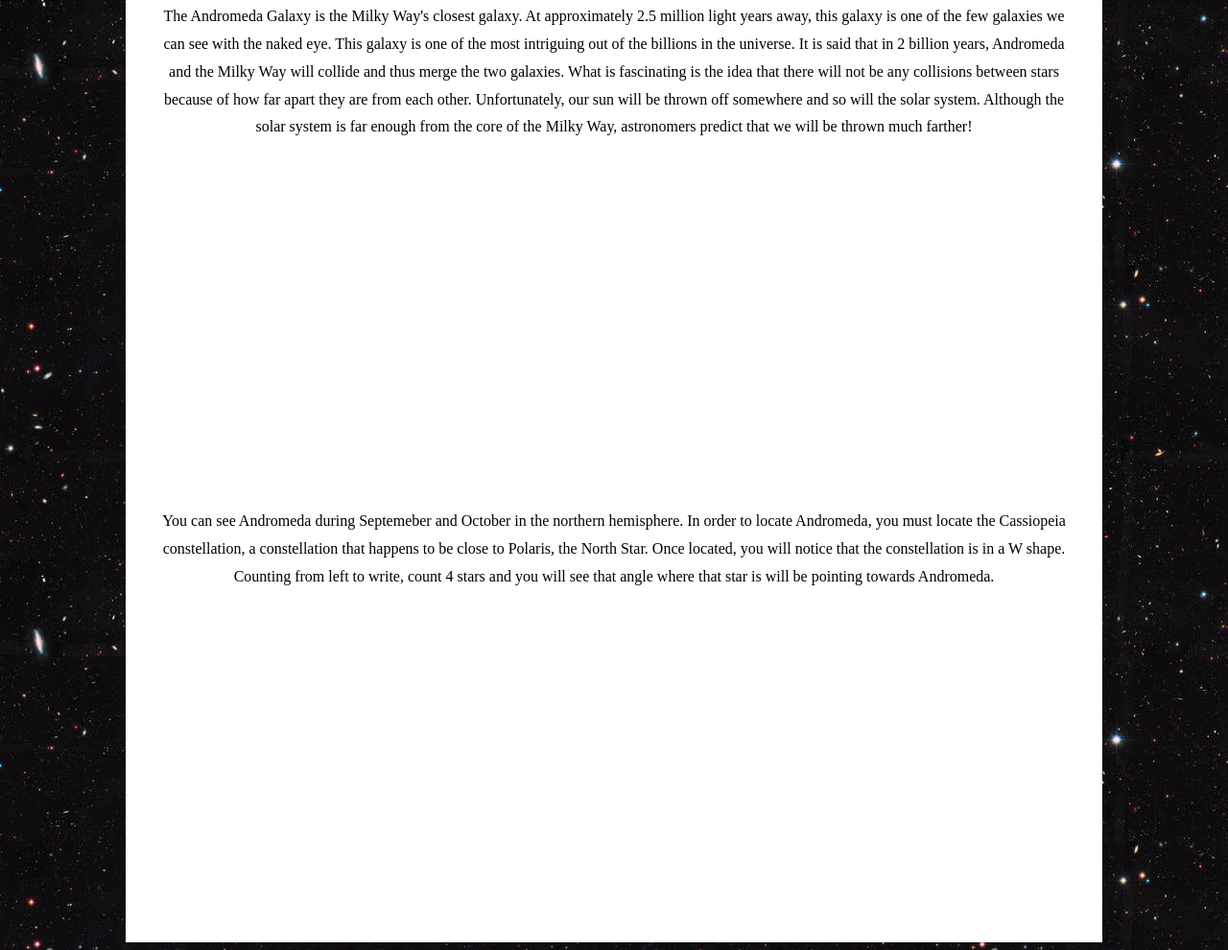
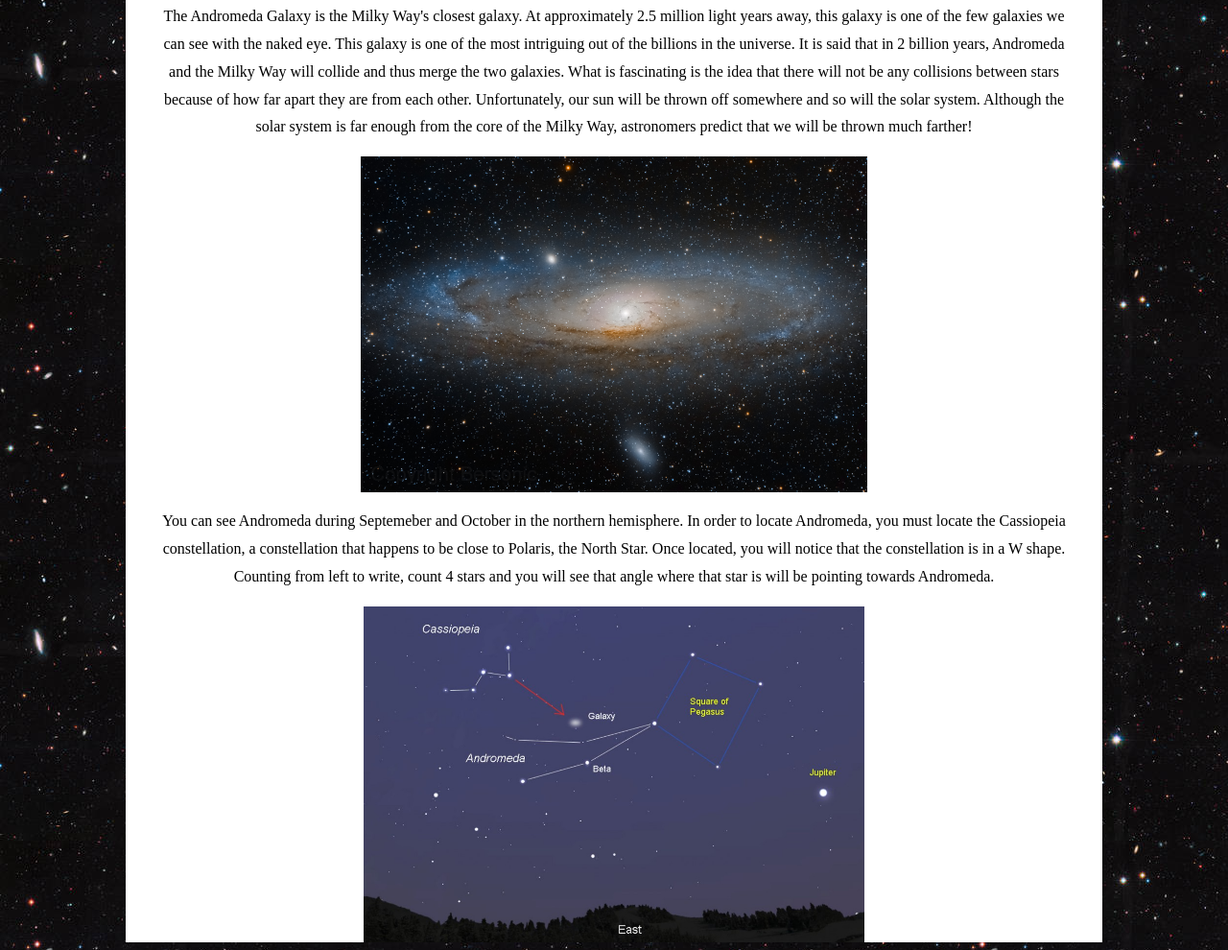
Before and after one commit to rrenatata/hobbywebsite, a plain HTML site: page andromeda.html in a window 1280 px wide. Shown: the part 324-1314 px from the top of the page at 96% size. Drawn offline with Linux system fonts and the light colour scheme.

Commit message:
Update andromeda.html

```diff
--- a/andromeda.html
+++ b/andromeda.html
@@ -138,14 +138,14 @@
 		the solar system. Although the solar system is far enough from the core of the Milky Way, astronomers predict
 		that we will be thrown much farther!</p>
 
-		<img id="andromeda.jpg" style="float:center;height:350px;"/>
+		<img src="andromeda.jpg" style="float:center;height:350px;"/>
 
 		<p>You can see Andromeda during Septemeber and October in the northern hemisphere. In order to locate Andromeda, you must
 		locate the Cassiopeia constellation, a constellation that happens to be close to Polaris, the North Star.
 		Once located, you will notice that the constellation is in a W shape. Counting from left to write, count 4 stars
 		and you will see that angle where that star is will be pointing towards Andromeda.</p>
 
-		<img id="locateandromeda.jpg" style="float:center;height:350px;"/>
+		<img src="locateandromeda.jpg" style="float:center;height:350px;"/>
 
 
 </div>
```
